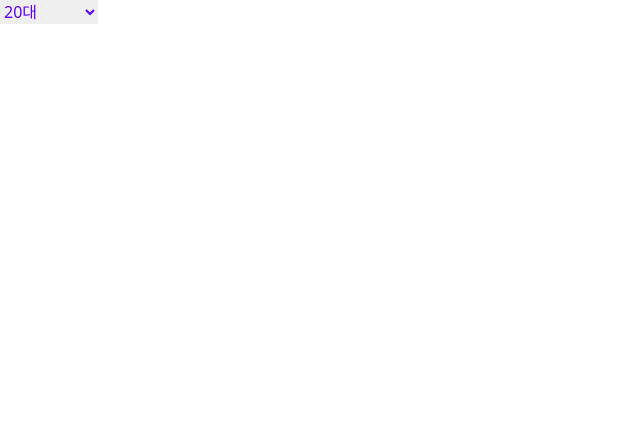
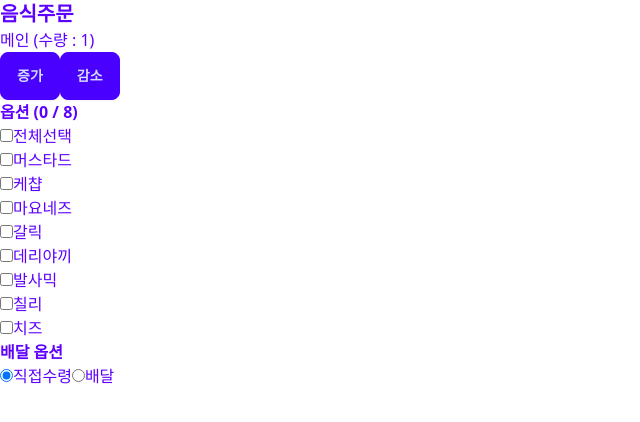
Before and after one commit to CHOMINWOONG/2024-react-exam, a React (Create React App) app: page / in a window 1280 px wide. Shown: the top 422 px of the page, without its empty margins (0-640 px from the left). Built offline with nearby package versions, Linux system fonts and the light colour scheme.

Commit message:
음식 주문 옵션 기능

```diff
--- a/src/App.js
+++ b/src/App.js
@@ -1,28 +1,126 @@
 import React, { useState, useRef, useEffect, useMemo, useCallback } from 'react';
 
 
-export default function App() {
-  const ageBands = [
-    "10대",
-    "20대",
-    "30대",
-    "40대",
-    "50대",
-    "그외"
+
+function OrderMainFood({setMainFoodCount, mainFoodCount}) {
+  return(
+  <>
+   <h2>메인 (수량 : {mainFoodCount})</h2>
+    <div>
+      <button className="btn btn-primary" onClick={() => setMainFoodCount(mainFoodCount + 1)}>증가</button>
+      <button className="btn btn-primary" onClick={() => setMainFoodCount(mainFoodCount == 1 ? 1 : mainFoodCount - 1)}>감소</button>
+    </div>
+  </>
+  )
+}
+
+const MemoizedOrderMainFood = React.memo(OrderMainFood);
+
+function OrderOptions({selectedCount, options, toggleAllchecked, btnAllChecked, toggleOptionCheck, optionCheckeds}) {
+  return (
+    <>
+    <h2 className='font-bold'>옵션 ({selectedCount} / {options.length})</h2>
+    <label>
+      <input type="checkbox" checked={btnAllChecked} onChange={toggleAllchecked}/>전체선택
+    </label>
+    <ul>
+      {options.map((option, index) => (
+        <li key={option}>
+          <label className='select-none cursor-pointer'>
+            <input type="checkbox" checked={optionCheckeds[index]} onChange={() => toggleOptionCheck(index)}/>
+            {option}
+          </label>
+        </li>
+      ))}
+    </ul>
+    </>
+  )
+}
+
+const MemoizedOrderOptions = React.memo(OrderOptions);
+
+function OrderDelivery({deliveryType, setDeliveryType}) {
+  return (
+    <>
+      <h2 className='font-bold'>배달 옵션</h2>
+      <label>
+        <input type="radio" name="delivery-type" checked={deliveryType == "직접수령"} onChange={() => setDeliveryType('직접수령')} />직접수령
+      </label>
+      <label>
+        <input type="radio" name="delivery-type" checked={deliveryType == "배달"} onChange={() => setDeliveryType('배달')} />배달
+      </label>
+    </>
+  )
+}
+
+const MemoizedOrderDelivery = React.memo(OrderDelivery);
+
+function Order() {
+  const [mainFoodCount, setMainFoodCount] = useState(1);
+
+  const options = [
+    "머스타드",
+    "케챱",
+    "마요네즈",
+    "갈릭",
+    "데리야끼",
+    "발사믹",
+    "칠리",
+    "치즈"
   ];
 
-  const [selectedAgeBand, setSelectedAgeBand] = useState(ageBands[1]);
+  const [optionCheckeds, setOptionCheckeds] = useState(new Array(options.length).fill(false));
+
+  const toggleOptionCheck = (index) => {
+    const newOptionCheckeds = optionCheckeds.map((el, _index) => _index == index ? !el : el);
+    setOptionCheckeds(newOptionCheckeds);
+  }
+
+  const btnAllChecked = useMemo(() => optionCheckeds.every((el) => el), [optionCheckeds]);
+  const selectedCount = useMemo(() => optionCheckeds.filter(el => el).length, [optionCheckeds]);
+
+  // useCallback으로 랜더링 줄이기
+  const toggleAllchecked = useCallback (() => {
+    if (btnAllChecked) {
+      const newOptionCheckeds = optionCheckeds.map((el) => false);
+      setOptionCheckeds(newOptionCheckeds);
+    }
+
+    else {
+      const newOptionCheckeds = optionCheckeds.map((el) => true);
+      setOptionCheckeds(newOptionCheckeds);
+    }
+}, [optionCheckeds]);
+
+const [deliveryType, setDeliveryType ] = useState("직접수령");
+
+
 
   return (
     <>
-    <select onChange={(e) => setSelectedAgeBand(e.target.value)}>
-      <option selected disabled>- 나이대역 -</option>
-      {ageBands.map(ageBand =>
-        <option selected={ageBand == selectedAgeBand} value={ageBand}>
-          {ageBand}
-        </option>
-      )}
-    </select>
+    <h1 className='text-xl font-bold'>음식주문</h1>
+
+    <MemoizedOrderMainFood setMainFoodCount={setMainFoodCount} mainFoodCount={mainFoodCount}/>
+
+    <MemoizedOrderOptions
+      selectedCount={selectedCount}
+      options={options}
+      toggleAllchecked={toggleAllchecked}
+      btnAllChecked={btnAllChecked}
+      toggleOptionCheck={toggleOptionCheck}
+      optionCheckeds={optionCheckeds}/>
+
+    <MemoizedOrderDelivery deliveryType={deliveryType} setDeliveryType={setDeliveryType}/>
+
     </>
   );
 }
+
+export default function App() {
+
+  return (
+    <>
+    <Order/>
+    </>
+  )
+}
```
